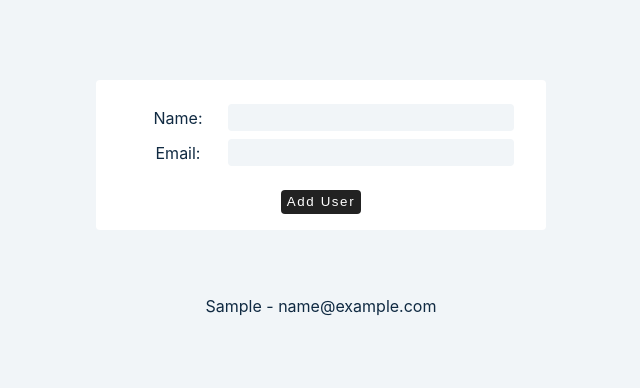
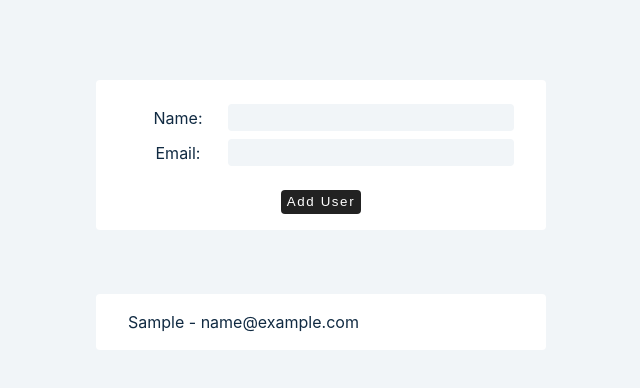
Before and after one commit to prettygenius/reactramp, a React (Vite) app: page / in a window 1280 px wide. Both pictures are taken after typing "Sample", "name@example.com" into the empty fields and a click on the button "Add User". Shown: the top 388 px of the page, without its empty margins (319-959 px from the left). Built offline with nearby package versions, Linux system fonts and the light colour scheme.

Commit message:
added id to list items

```diff
--- a/src/formproject/Inputform.jsx
+++ b/src/formproject/Inputform.jsx
@@ -117,9 +117,9 @@ function Inputform() {
     <button type="submit">Add User</button>
     </form>
     <ul>
-     {submittedData.map((person) => {
+     {submittedData.map((person,index) => {
        return(
-         <li key={person}>{`${person.firstName} - ${person.email}`}</li>
+         <li key={index} className="item">{`${person.firstName} - ${person.email}`}</li>
       )
       })}
    </ul>
```
